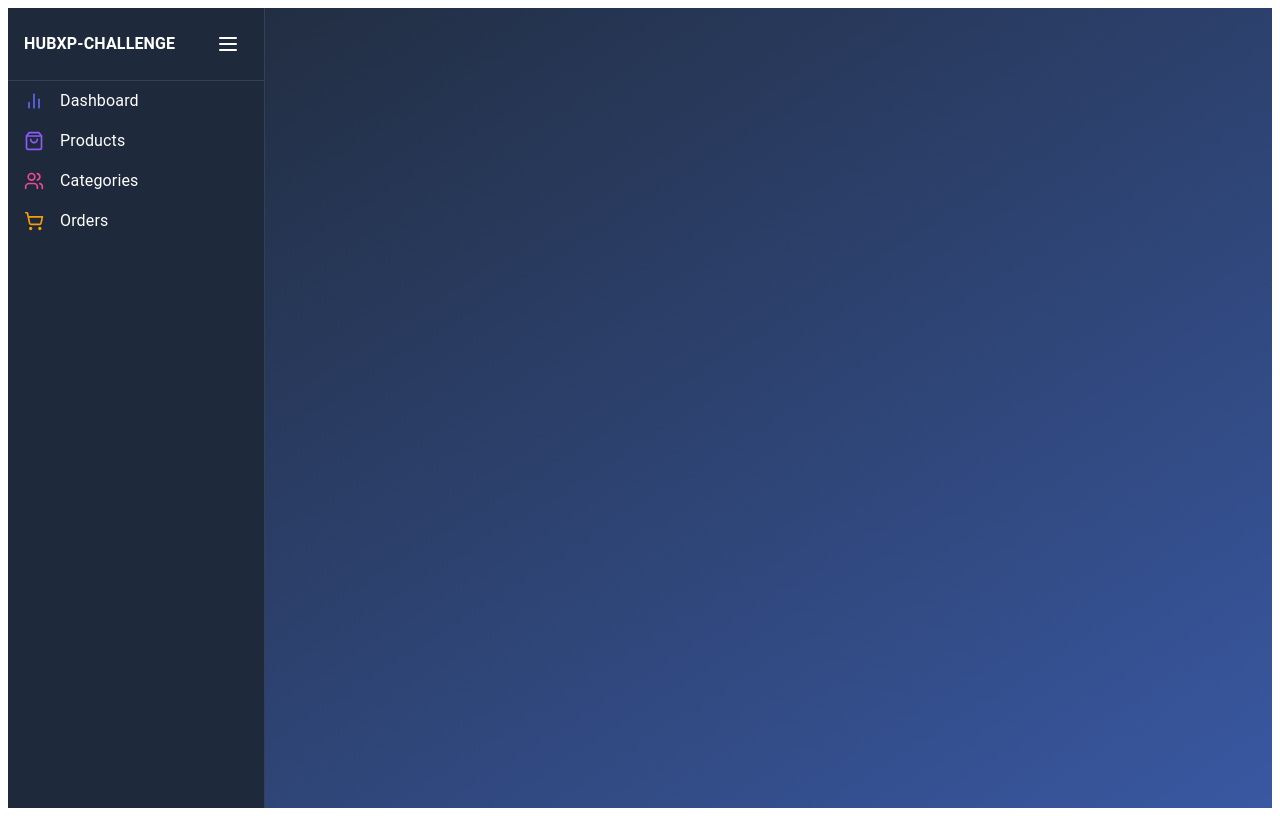
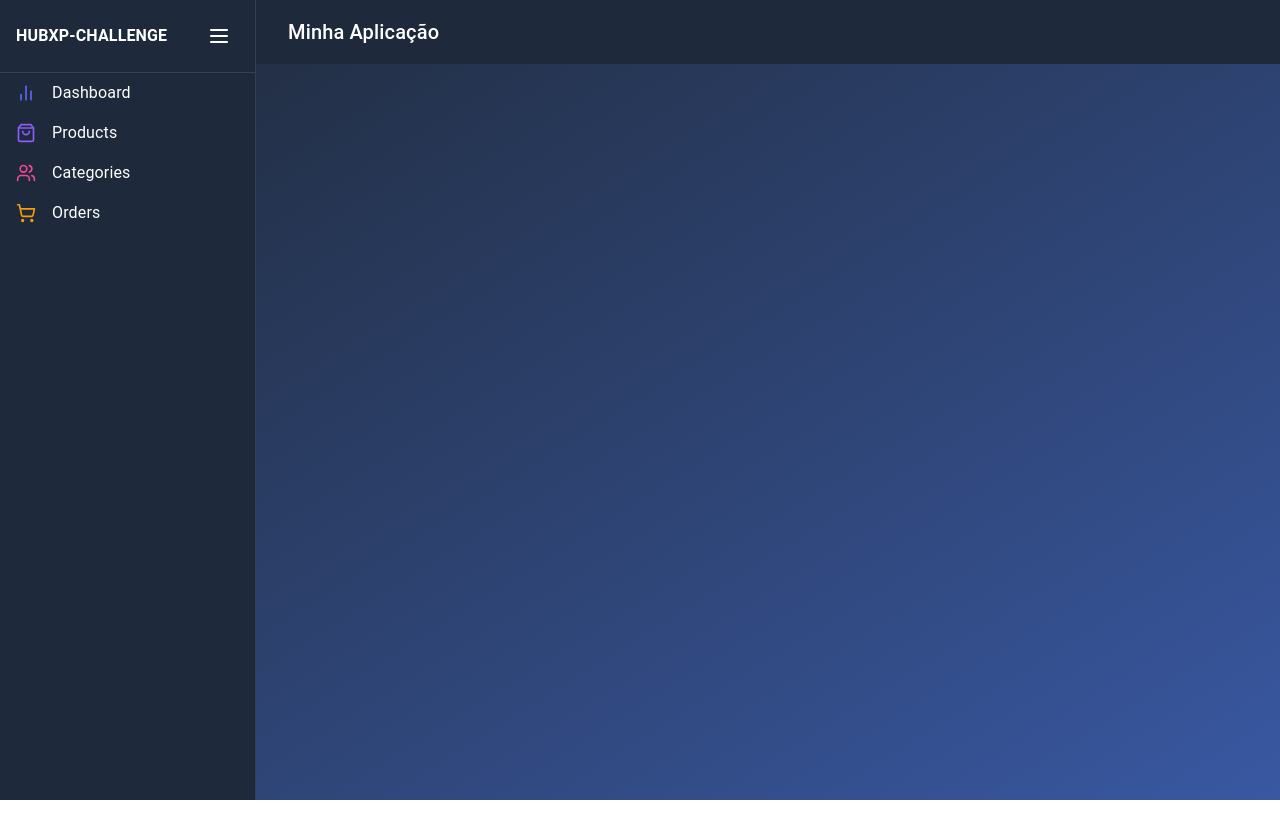
Before and after one commit to LucasMagaldi/challenge-hubxp, a React (Vite) app in the folder ui/: page / in a window 1280 px wide. Built offline with nearby package versions, Linux system fonts and the light colour scheme.

Commit message:
feat (ui): create  header component

```diff
--- /dev/null
+++ b/ui/src/components/header/index.tsx
@@ -0,0 +1,25 @@
+import { Box, Stack, Typography } from "@mui/material";
+
+export function Header() {
+    return (
+        <Box
+            sx={{
+                width: "100%",
+                height: "64px",
+                backgroundColor: "#1e293b",
+                color: "white",
+                display: "flex",
+                alignItems: "center",
+                position: "fixed",
+                top: 0,
+                paddingX: 4
+            }}
+        >
+            <Stack direction="row" spacing={2} alignItems="center" width="100%">
+                <Typography variant="h6" sx={{ flexGrow: 1 }}>
+                Minha Aplicação
+                </Typography>
+            </Stack>
+        </Box>
+    )
+}
--- a/ui/src/layout/index.tsx
+++ b/ui/src/layout/index.tsx
@@ -2,6 +2,7 @@ import { useState } from "react";
 import { Outlet } from "react-router-dom";
 import { Box } from "@mui/material";
 import { Sidebar } from "../components/sidebar";
+import { Header } from "../components/header";
 
 
 export function Layout() {
@@ -15,7 +16,21 @@ export function Layout() {
         }}
     >
       <Sidebar isSidebarOpen={isSidebarOpen} handleOpenSidebar={setIsSidebarOpen} />
-        <Outlet />
+      <Box
+            sx={{
+            flex: 1,
+            transition: "margin-left 0.3s ease",
+            display: "flex",
+            flexDirection: "row",
+            overflow: "auto",
+            alignContent: "center"
+            }}
+        >
+            <Header />
+            <Box sx={{ padding: 3, flex: 1, marginTop: "60px", marginRight: "auto" }}>
+                <Outlet />
+            </Box>
+        </Box>
     </Box>
   );
 }
--- a/ui/src/main.tsx
+++ b/ui/src/main.tsx
@@ -1,6 +1,8 @@
 import { StrictMode } from 'react'
 import { createRoot } from 'react-dom/client'
 import App from './App.tsx'
+
+import './index.css'
 
 createRoot(document.getElementById('root')!).render(
   <StrictMode>
```
